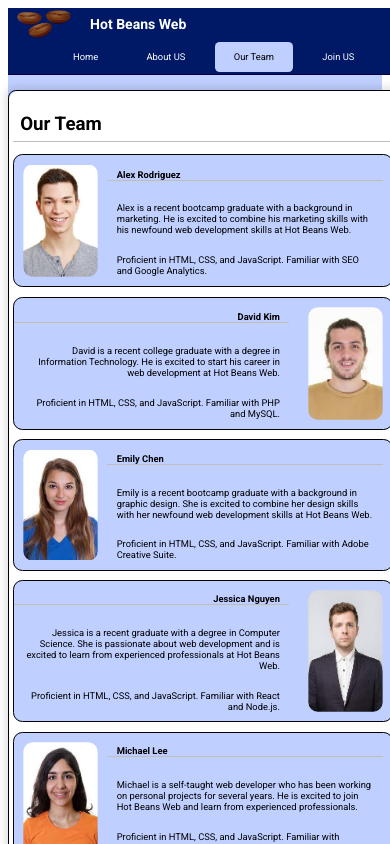
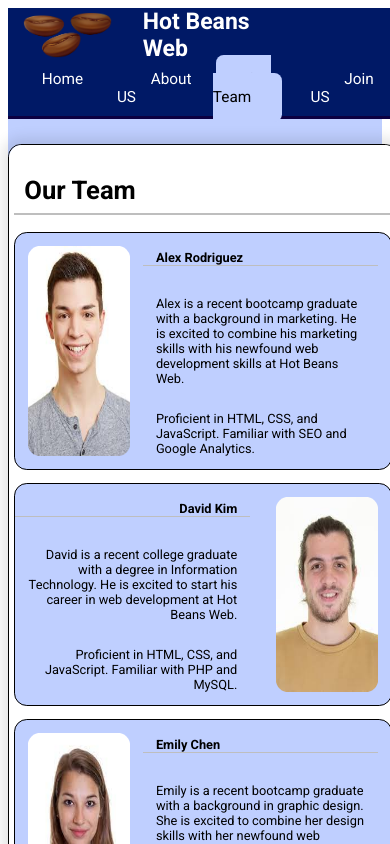
Before and after one commit to CompIsle/U15A2-Charlie-Smith, a SvelteKit app in the folder src/: page /OurTeam in a window 390 px wide. Shown: the top 844 px of the page. Built offline with nearby package versions, Linux system fonts and the light colour scheme.

Commit message:
Hopefully fixed font issue on mobile website

```diff
--- a/src/src/lib/components/Nav.svelte
+++ b/src/src/lib/components/Nav.svelte
@@ -49,7 +49,7 @@
         padding-right: 2em;
         display: flex;
         flex-direction: row;
-        justify-content: space-evenly;
+        justify-content: space-between;
     }
     li > a{
         list-style: none;
@@ -73,9 +73,11 @@
             grid-column: 1/4;
             grid-row: 2;
             justify-self: auto;
+            padding: 0;
         }
         li > a {
             padding: 1em 2em;
+            margin: 0 .2em;
         }
     }
 </style>
--- a/src/src/routes/+layout.svelte
+++ b/src/src/routes/+layout.svelte
@@ -43,6 +43,9 @@
         .Page{
             grid-column: 1/4;
         }
+        .container{
+            font-size: .8em;
+        }
         body{
             font-size: 1.5dvw;
         }
--- a/src/src/routes/OurTeam/+page.svelte
+++ b/src/src/routes/OurTeam/+page.svelte
@@ -115,7 +115,6 @@
 	@media only screen and (max-width: 800px) {
         .container{
 			padding: 1em .4em;
-			font-size: 1.2em;
 		}
 		.content{
 			margin: 1em 0;
```
